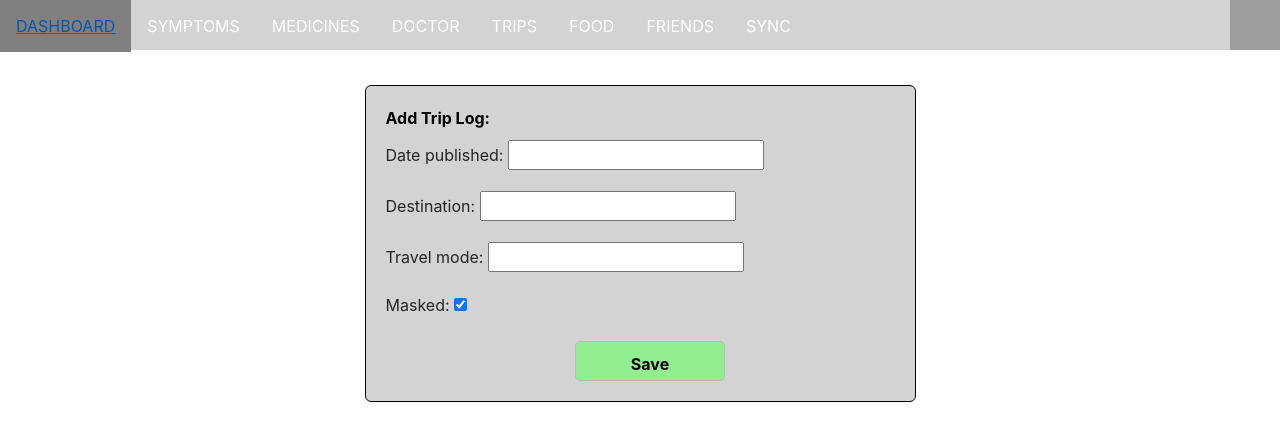
After one commit to smithts/My-COVID-Dashboard, a Django app: page /dashboard/trip/add in a window 1280 px wide. The commit adds this page. Shown: the top 441 px of the page. Run offline with Django 3.2, Linux system fonts and the light colour scheme; grey boxes are pictures that could not be loaded.

Commit message:
Pushing trip logs

```diff
--- a/mysite/dashboard/models.py
+++ b/mysite/dashboard/models.py
@@ -4,21 +4,25 @@ from django.db import models
 
 from django.db import models
 from django.forms import ModelForm
-from .utils import  SEVERITY
+from .utils import SEVERITY
+
 
 # Food
 class Food_Mode(models.Model):
     title = models.CharField(max_length=200)
+
     def __str__(self):
         return self.title
 
+
 class Food_Contact(models.Model):
     title = models.CharField(max_length=200)
+
     def __str__(self):
         return self.title
 
+
 class Food(models.Model):
-
     log_date = models.DateTimeField('Date')
     restaurant = models.CharField(max_length=200)
     dishes = models.CharField(max_length=200)
@@ -27,6 +31,7 @@ class Food(models.Model):
 
     def __str__(self):
         return self.restaurant + " - " + self.dishes
+
 
 class FoodForm(ModelForm):
     class Meta:
@@ -50,6 +55,7 @@ class MedicineForm(ModelForm):
         model = Medicine
         fields = ['log_date', 'type', 'quantity', 'purpose']
 
+
 # Symptom
 class SymptomType(models.Model):
     title = models.CharField(max_length=200)
@@ -57,16 +63,19 @@ class SymptomType(models.Model):
     def __str__(self):
         return self.title
 
+
 class Symptom(models.Model):
     date = models.DateTimeField('Date')
     type = models.ForeignKey(SymptomType, on_delete=models.CASCADE)
     severity = models.IntegerField(choices=SEVERITY, default=1)
     notes = models.CharField(max_length=200, null=True)
 
+
 class SymptomForm(ModelForm):
     class Meta:
-        model=Symptom
-        fields=['date', 'type', 'severity', 'notes']
+        model = Symptom
+        fields = ['date', 'type', 'severity', 'notes']
+
 
 # Friend
 class Friend(models.Model):
@@ -80,10 +89,12 @@ class Friend(models.Model):
     def __str__(self):
         return "Interaction with " + self.friend + " for " + self.duration + "minutes."
 
+
 class FriendForm(ModelForm):
     class Meta:
         model = Friend
         fields = ['log_date', 'friend', 'duration', 'indoor', 'masked', 'distanced']
+
 
 # Doctor
 class Doctor(models.Model):
@@ -96,7 +107,25 @@ class Doctor(models.Model):
     def __str__(self):
         return "Visit to " + self.doctor + " for " + self.purpose
 
+
 class DoctorForm(ModelForm):
     class Meta:
         model = Doctor
         fields = ['log_date', 'doctor', 'specialty', 'purpose', 'outcome']
+
+
+# Trip
+class Trip(models.Model):
+    log_date = models.DateTimeField('date published')
+    destination = models.CharField(max_length=100)
+    travel_mode = models.CharField(max_length=100)
+    masked = models.BooleanField(default=True)
+
+    def __str__(self):
+        return "Travelled to " + self.destination + " in a " + self.travel_mode + "."
+
+
+class TripForm(ModelForm):
+    class Meta:
+        model = Trip
+        fields = ['log_date', 'destination', 'travel_mode', 'masked']
--- a/mysite/dashboard/templates/nav_bar.html
+++ b/mysite/dashboard/templates/nav_bar.html
@@ -5,7 +5,7 @@
             <li class="main_nav_option"><a href="{% url 'dashboard:view_symptom' %}">SYMPTOMS</a></li>
             <li class="main_nav_option"><a href="{% url 'dashboard:medicine_view' %}">MEDICINES</a></li>
             <li class="main_nav_option"><a href="{% url 'dashboard:doctor_view' %}">DOCTOR</a></li>
-            <li class="main_nav_option"><a href="#">TRIPS</a></li>
+            <li class="main_nav_option"><a href="{% url 'dashboard:view_trip' %}">TRIPS</a></li>
             <li class="main_nav_option"><a href="{% url 'dashboard:food_view' %}">FOOD</a></li>
             <li class="main_nav_option"><a href="{% url 'dashboard:friend_view' %}">FRIENDS</a></li>
             <li class="main_nav_option"><a href="#">SYNC</a></li>
--- /dev/null
+++ b/mysite/dashboard/templates/trip/add.html
@@ -0,0 +1,9 @@
+{% extends "base.html" %}
+{% block title %}Trip{% endblock %}
+{% block content %}
+<form method="POST"> {% csrf_token %}
+    <label class="add_log_header">Add Trip Log:</label>
+    {{form.as_p}}
+    <input class="save_button" type="submit" value="Save" />
+</form>
+{% endblock %}
--- a/mysite/dashboard/urls.py
+++ b/mysite/dashboard/urls.py
@@ -33,6 +33,11 @@ urlpatterns = [
     path('symptom/add', views.add_symptom, name="add_symptom"),
     path('symptom/delete/<int:id>/', views.delete_symptom, name="delete_symptom"),
 
+    #trip
+    path('trip/', views.view_trip, name='view_trip'),
+    path('trip/add', views.add_trip, name='add_trip'),
+    path('trip/delete/<int:id>/', views.delete_trip, name='delete_trip'),
+
     path('success', views.success, name='success')
 
 ]
--- a/mysite/dashboard/views.py
+++ b/mysite/dashboard/views.py
@@ -171,9 +171,32 @@ def delete_friend(request, id):
     Friend.objects.filter(id=id).delete()
     return view_friend(request)
 
-#Trip
+# Trip
 def view_trip(request):
-    return None
+    headers = ['Date', 'Location', 'travel mode', 'Masked', '']
+
+    context = {
+        'trip': Trip.objects.all(),
+        'headers': headers
+    }
+
+    return render(request, 'trip/index.html', context)
+
+def add_trip(request):
+    form = TripForm(request.POST or None)
+    if form.is_valid():
+        form.save()
+        response = redirect('/dashboard/success')
+        return response
+
+    context = {
+        'form': form,
+    }
+    return render(request, 'trip/add.html', context)
+
+def delete_trip(request, id):
+    Trip.objects.filter(id=id).delete()
+    return view_trip(request)
 
 
 def success(request):
```
Also changed, not shown: mysite/dashboard/templates/trip/index.html (added, +23 -0 lines).
